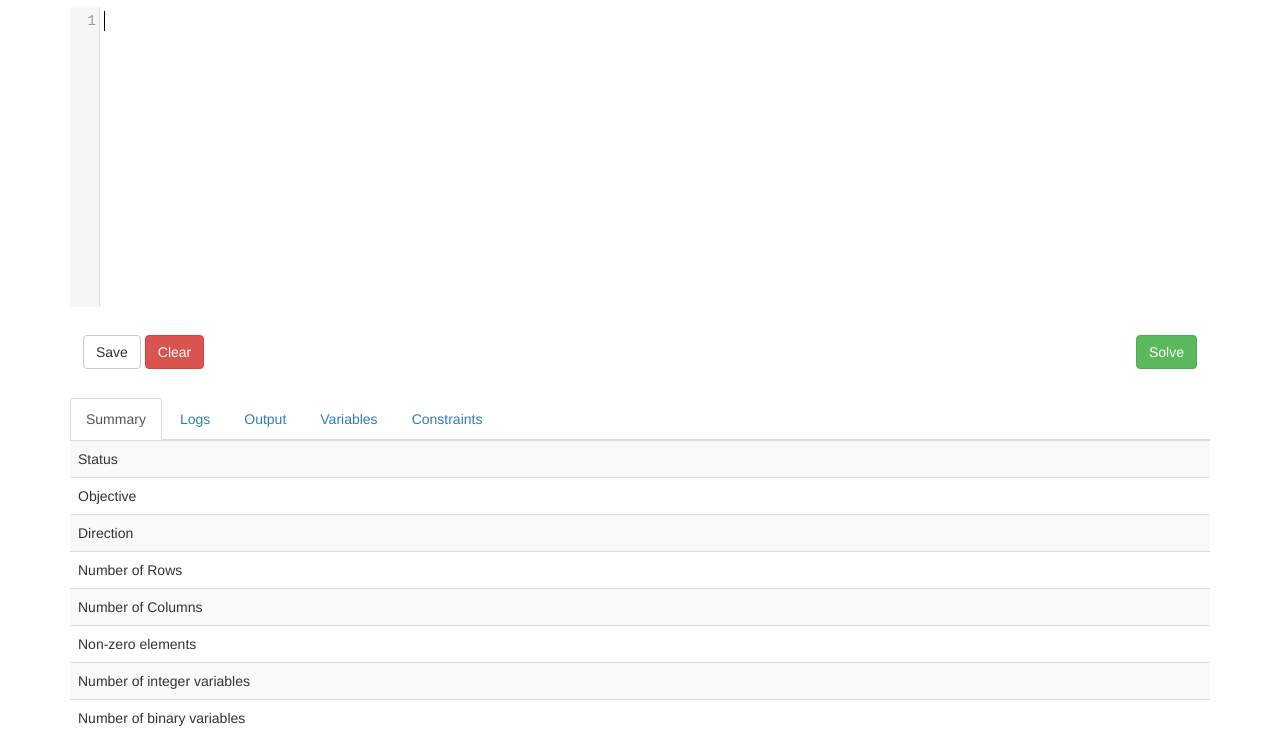
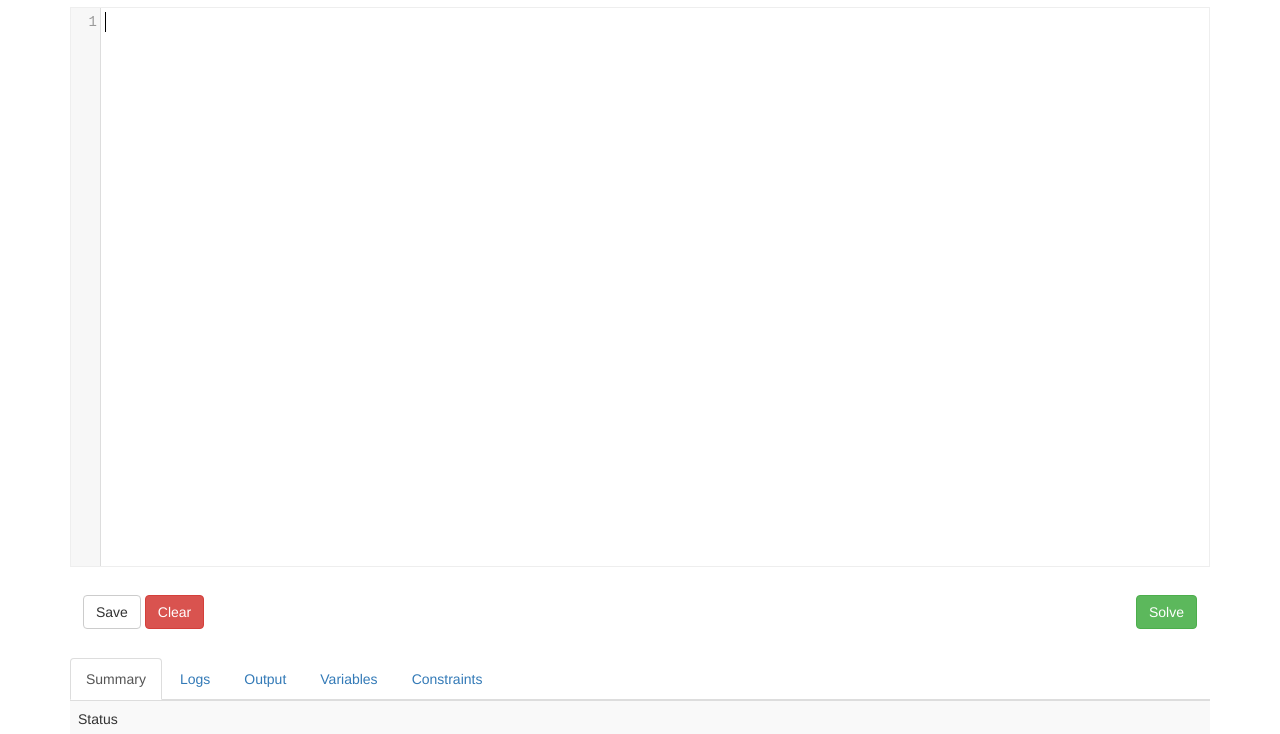
Before and after one commit to cocoto/glpk-online, a plain HTML site: page index.html in a window 1280 px wide. Shown: the part 63-797 px from the top of the page. Drawn offline with Linux system fonts and the light colour scheme.

Commit message:
Set editor height to 70% of viewport

```diff
--- a/index.html
+++ b/index.html
@@ -16,6 +16,10 @@
             background: #FBC2C4 !important;
             color: #8a1f11 !important;
         }
+		.CodeMirror{
+			height:70vh;
+			border: 1px solid #eee;
+		}
 	</style>
 </head>
 
```
